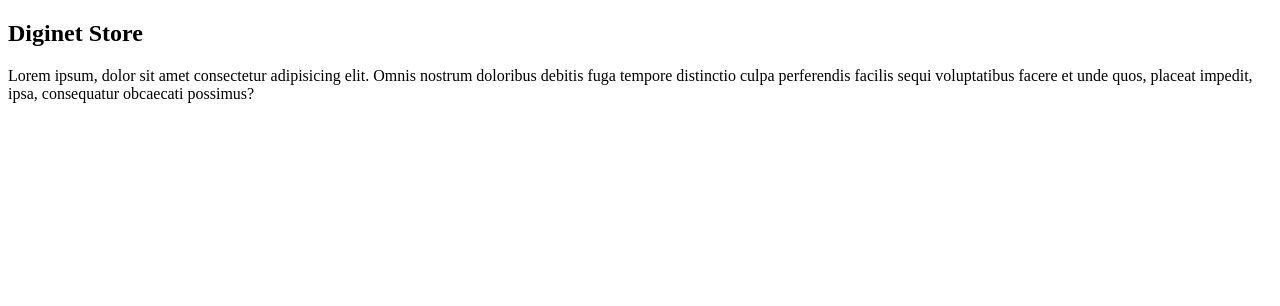
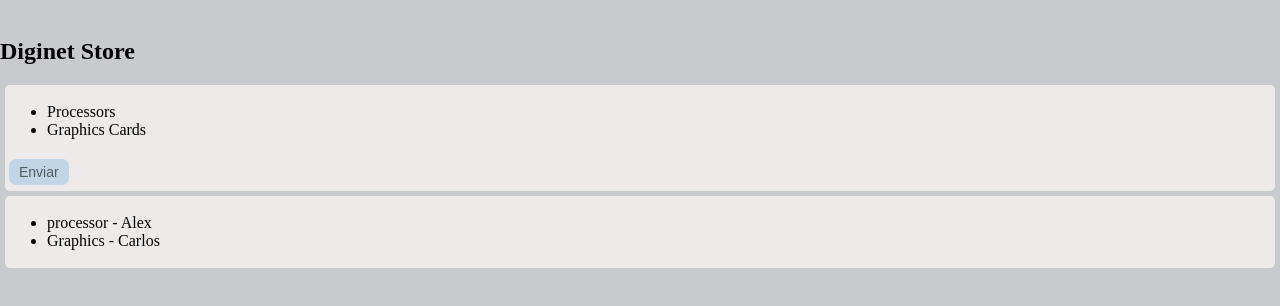
Before and after one commit to Alexrld/Diginet-Store, a website: page public/index.html in a window 1280 px wide. Drawn offline with Linux system fonts and the light colour scheme; no server answers.

Commit message:
Add basic style and fecth responce pc_components list from mongo

```diff
--- a/public/index.html
+++ b/public/index.html
@@ -4,15 +4,28 @@
    <meta charset="UTF-8">
    <meta http-equiv="X-UA-Compatible" content="IE=edge">
    <meta name="viewport" content="width=device-width, initial-scale=1.0">
+   <link rel="stylesheet" href="main.css" type="text/css">
    <title>Diginet</title>
 </head>
 <body>
    <h2>Diginet Store</h2>
-   <p>
-      Lorem ipsum, dolor sit amet consectetur adipisicing elit.
-      Omnis nostrum doloribus debitis fuga tempore distinctio culpa perferendis facilis
-      sequi voluptatibus facere et unde quos, placeat impedit, ipsa, consequatur obcaecati
-      possimus?
-   </p>
+   <div id="pc-components">
+      <ul id="pc-components-list">
+         <li>Processors</li>
+         <li>Graphics Cards</li>
+      </ul>
+      <form>
+         <!-- <input type="text" name="search" placeholder="Search"> -->
+         <input type="hidden">
+         <input type="submit" value="Enviar" id="btn-enviar">
+      </form>
+   </div>
+   <div id="orders">
+      <ul id="orders-list">
+         <li>processor - Alex</li>
+         <li>Graphics - Carlos</li>
+      </ul>
+   </div>
 </body>
+<script src="main.js"></script>
 </html>
--- /dev/null
+++ b/public/main.css
@@ -0,0 +1,26 @@
+body{
+   background-color: #c7cbce;
+   display: inline;
+}
+
+body div {
+   flex-grow: 1;
+   background-color: rgb(238, 234, 234);
+   margin:5px;
+   padding:2px;
+   border-radius: 5px;
+}
+
+#btn-enviar{
+   background-color: #c1d5e7;
+   border-radius: 7px;
+   border: none;
+   color: #4e5c5c;
+   padding: 5px 10px;
+   text-align: center;
+   text-decoration: none;
+   display: inline-block;
+   font-size: 14px;
+   margin: 4px 2px;
+   cursor: pointer;
+}
--- /dev/null
+++ b/public/main.js
@@ -0,0 +1,7 @@
+const pc_components = async () => {
+   const result = await fetch('http://localhost:3000/api/pc_components')
+   const data = await result.json();
+   console.log(data);
+}
+
+pc_components();
```
